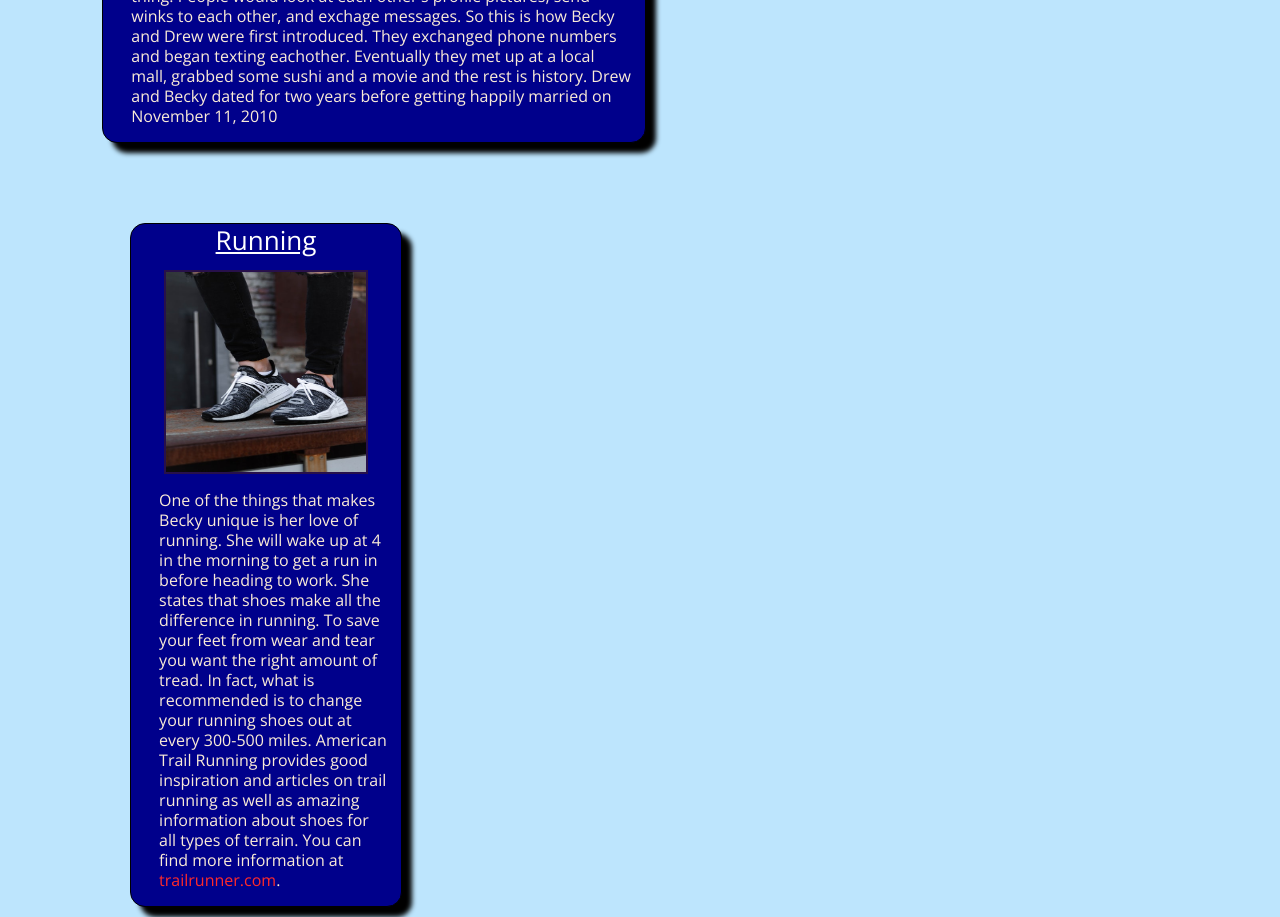
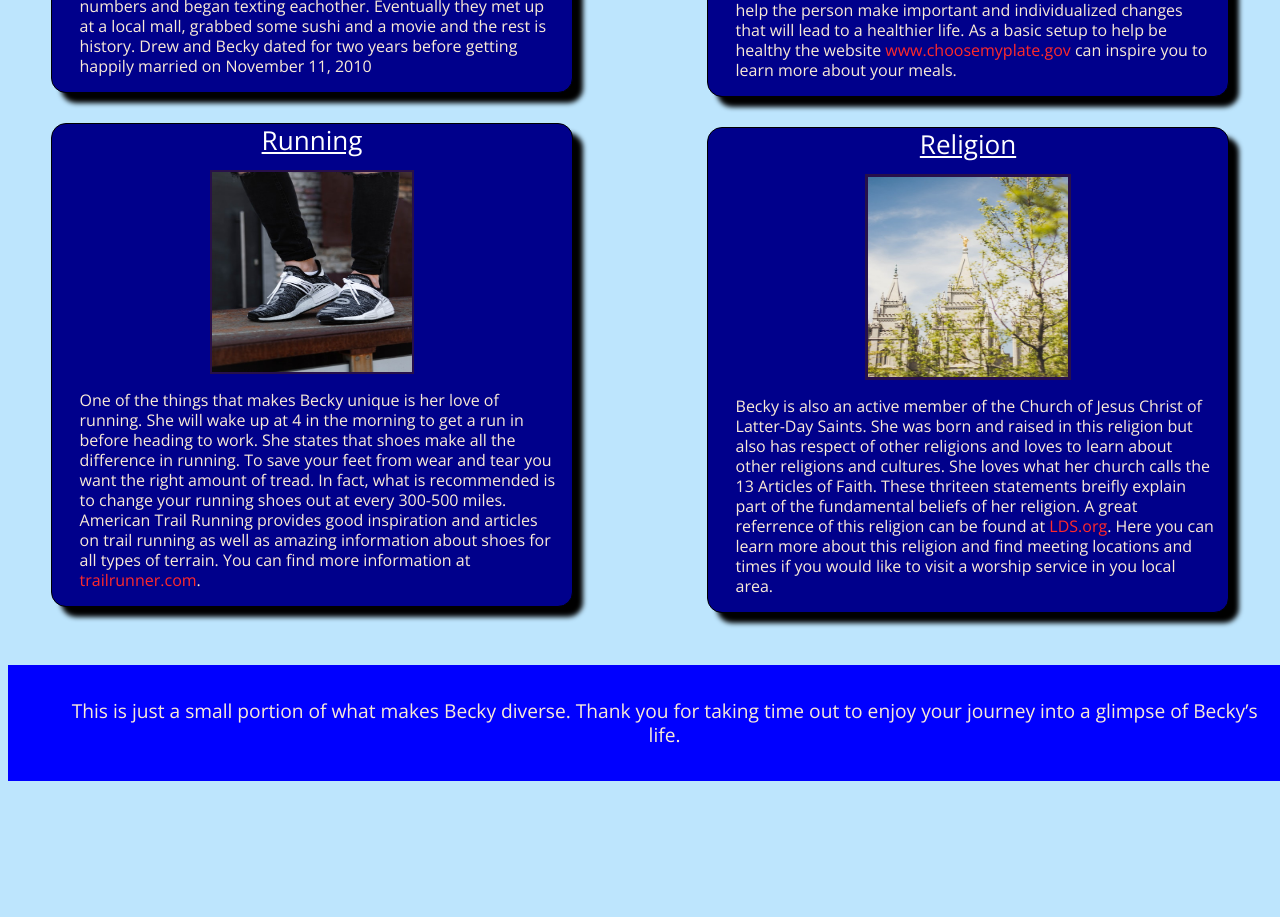
Before and after one commit to Drewohanson/bioSite, a plain HTML site: page index.html in a window 1280 px wide. Shown: the part 920-1837 px from the top of the page. After the commit the page ends 1709 px from the top, so only its background shows below. Drawn offline with nearby package versions, Linux system fonts and the light colour scheme.

Commit message:
Update biosite.css

```diff
--- a/biosite.css
+++ b/biosite.css
@@ -65,25 +65,18 @@ header{
     text-align: center;
      display:block;
     }
+article {
+    -webkit-column-count: 2;
+       -moz-column-count: 2;
+            column-count: 2;
+            -webkit-column-width: 220px;
+            -moz-column-width: 220px;
+                 column-width: 220px;
+                 -webkit-column-gap: 3em;
+     -moz-column-gap: 3em;
+          column-gap: 3em;
+  }
 
-.Dating-Marriage{float: left;
-  width: 50%;
-  padding: 50px;
-}
-
-.Running{float: left;
-  width: 50%;
-  padding: 50px;
-}
-
-.Religion{float: right;
-  width: 50%;
-  padding: 50px;
-}
-.Nutrition{float: right;
-  width: 50%;
-  padding: 50px;
-}
 
 a:link {
     color: rgb(255, 42, 42);
```
